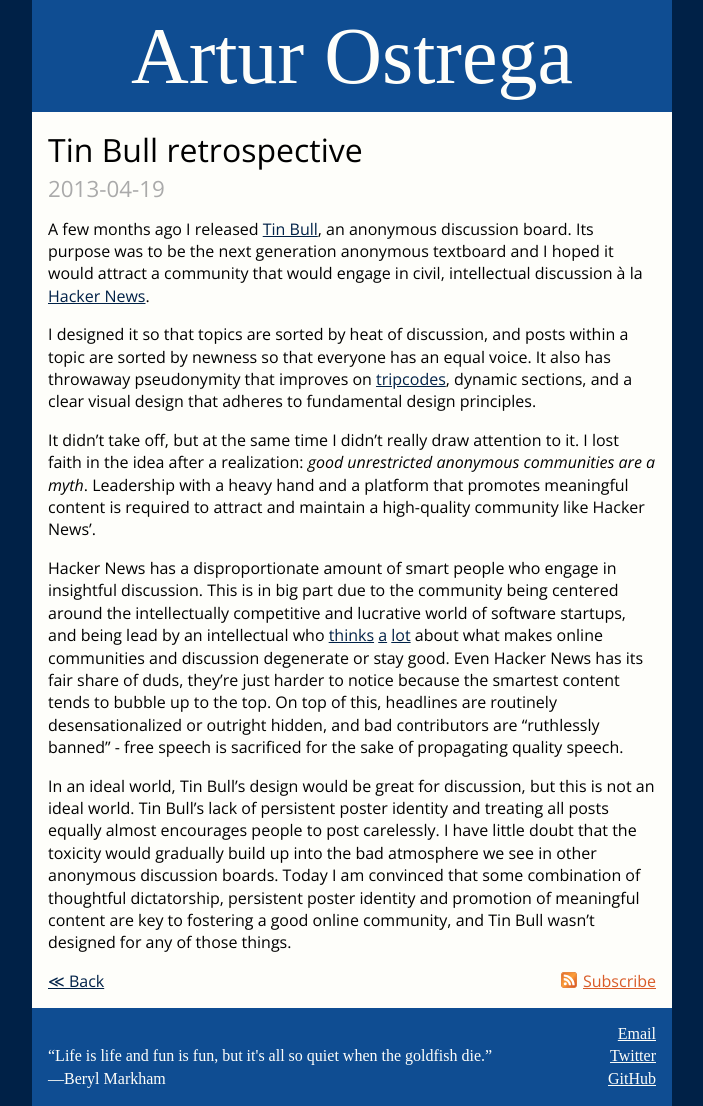
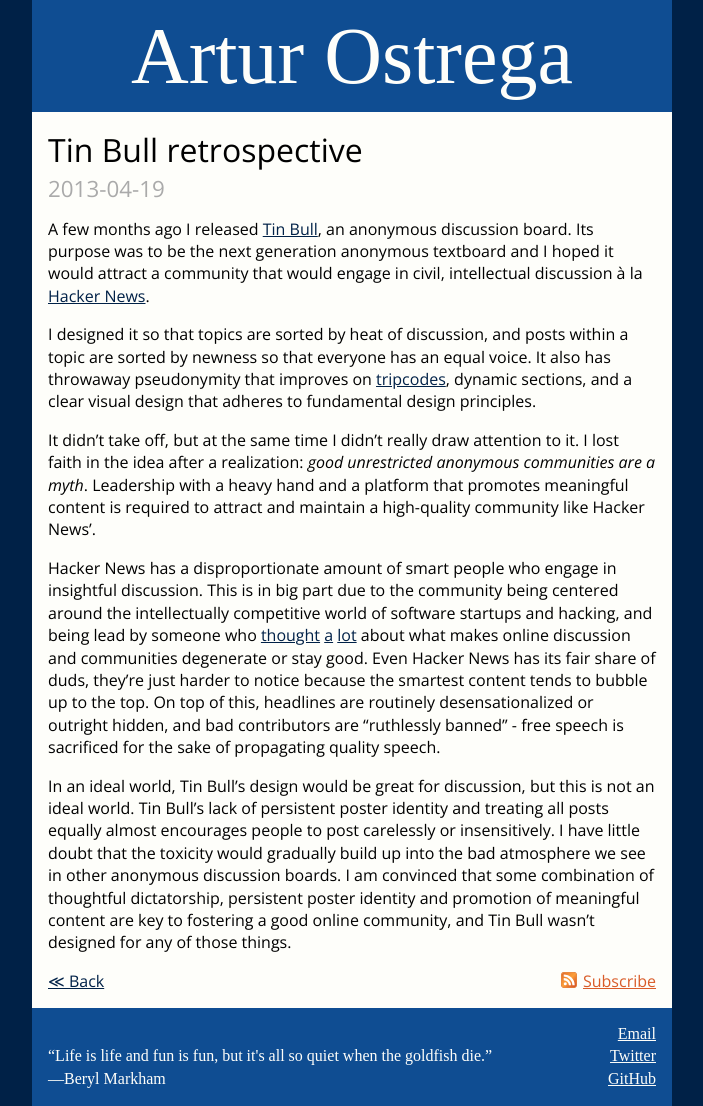
Before and after one commit to aostrega/blog.github.io, a Jekyll site: the page built from _posts/2013-04-19-tinbull-retrospective.md, in a window 1280 px wide. Shown: the whole page, without its empty margins (288-991 px from the left). Built offline with Jekyll 4.4.1, drawn with Linux system fonts in a browser that asks for light colours; some web fonts are replaced; Markdown is read by kramdown in place of the engine named in the settings; comment, search, counter and statistics services are not loaded.

Commit message:
TBR editing

```diff
--- a/_posts/2013-04-19-tinbull-retrospective.md
+++ b/_posts/2013-04-19-tinbull-retrospective.md
@@ -8,6 +8,6 @@
 
 It didn't take off, but at the same time I didn't really draw attention to it. I lost faith in the idea after a realization: *good unrestricted anonymous communities are a myth*. Leadership with a heavy hand and a platform that promotes meaningful content is required to attract and maintain a high-quality community like Hacker News'.
 
-Hacker News has a disproportionate amount of smart people who engage in insightful discussion. This is in big part due to the community being centered around the intellectually competitive and lucrative world of software startups, and being lead by an intellectual who [thinks](http://www.paulgraham.com/disagree.html) [a](http://paulgraham.com/hackernews.html) [lot](http://paulgraham.com/identity.html) about what makes online communities and discussion degenerate or stay good. Even Hacker News has its fair share of duds, they're just harder to notice because the smartest content tends to bubble up to the top. On top of this, headlines are routinely desensationalized or outright hidden, and bad contributors are "ruthlessly banned" - free speech is sacrificed for the sake of propagating quality speech.
+Hacker News has a disproportionate amount of smart people who engage in insightful discussion. This is in big part due to the community being centered around the intellectually competitive world of software startups and hacking, and being lead by someone who [thought](http://www.paulgraham.com/disagree.html) [a](http://paulgraham.com/hackernews.html) [lot](http://paulgraham.com/identity.html) about what makes online discussion and communities degenerate or stay good. Even Hacker News has its fair share of duds, they're just harder to notice because the smartest content tends to bubble up to the top. On top of this, headlines are routinely desensationalized or outright hidden, and bad contributors are "ruthlessly banned" - free speech is sacrificed for the sake of propagating quality speech.
 
-In an ideal world, Tin Bull's design would be great for discussion, but this is not an ideal world. Tin Bull's lack of persistent poster identity and treating all posts equally almost encourages people to post carelessly. I have little doubt that the toxicity would gradually build up into the bad atmosphere we see in other anonymous discussion boards. Today I am convinced that some combination of thoughtful dictatorship, persistent poster identity and promotion of meaningful content are key to fostering a good online community, and Tin Bull wasn't designed for any of those things.
+In an ideal world, Tin Bull's design would be great for discussion, but this is not an ideal world. Tin Bull's lack of persistent poster identity and treating all posts equally almost encourages people to post carelessly or insensitively. I have little doubt that the toxicity would gradually build up into the bad atmosphere we see in other anonymous discussion boards. I am convinced that some combination of thoughtful dictatorship, persistent poster identity and promotion of meaningful content are key to fostering a good online community, and Tin Bull wasn't designed for any of those things.
```
